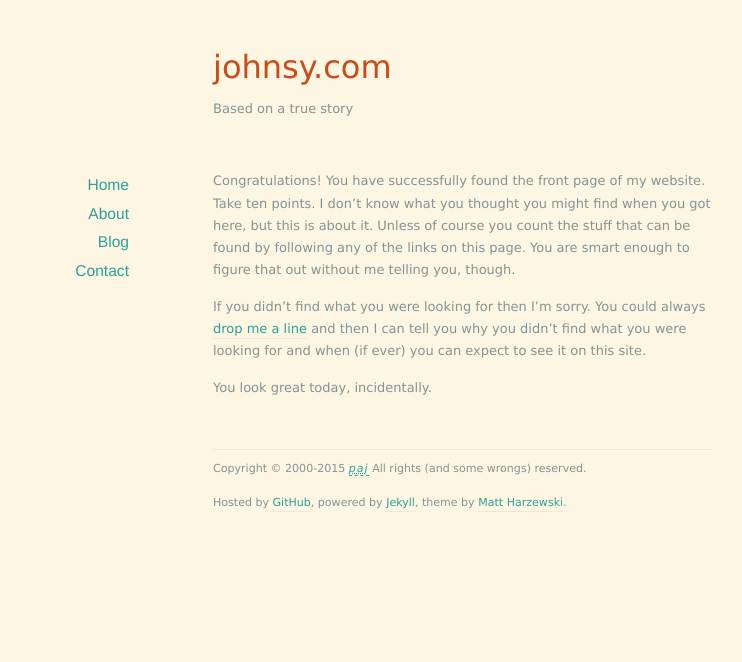
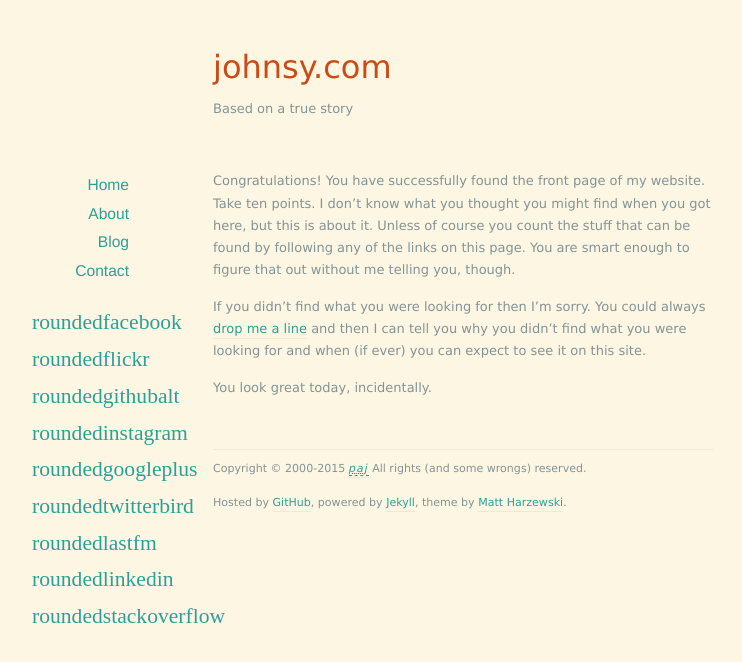
Before and after one commit to johnsyweb/johnsyweb.github.io, a Jekyll site: the page built from index.markdown, in a window 1280 px wide. Shown: the top 662 px of the page, without its empty margins (177-919 px from the left). Built offline with Jekyll 4.4.1, drawn with Linux system fonts in a browser that asks for light colours; nearby versions of some CDN libraries; some web fonts are replaced.

Commit message:
Social Iconography

```diff
--- a/_layouts/default.html
+++ b/_layouts/default.html
@@ -41,6 +41,67 @@
                         <li><a href="/contact">Contact</a></li>
                     </ul>
                 </nav>
+
+
+                <div id="social">
+                    <ul>
+
+                        <li><a href="http://facebook.com/johnsyweb/"
+                                title="johnsyweb on Facebook"
+                                ><span class='symbol'>roundedfacebook</span>
+                            </a>
+                        </li>
+
+                        <li><a href="http://flickr.com/people/johnsyweb/"
+                                title="johnsyweb on Flickr"
+                                ><span class='symbol'>roundedflickr</span>
+                            </a>
+                        </li>
+
+                        <li><a href="http://github.com/johnsyweb/"
+                                title="@johnsyweb on GitHub"
+                                ><span class='symbol'>roundedgithubalt</span>
+                            </a>
+                        </li>
+
+                        <li><a href="http://instagram.com/johnsyweb/"
+                                title="@johnsyweb on Instagram"
+                                ><span class='symbol'>roundedinstagram</span>
+                            </a>
+                        </li>
+
+                        <li><a href="https://plus.google.com/u/0/+PeteJohns/"
+                                title="johnsyweb on Google+"
+                                ><span class='symbol'>roundedgoogleplus</span>
+                            </a>
+                        </li>
+
+                        <li><a href="http://twitter.com/johnsyweb/"
+                                title="@johnsyweb on Twitter"
+                                ><span class='symbol'>roundedtwitterbird</span>
+                            </a>
+                        </li>
+
+                        <li><a href="http://last.fm/user/johnsyweb/"
+                                title="johnsyweb on Last.fm"
+                                ><span class='symbol'>roundedlastfm</span>
+                            </a>
+                        </li>
+
+                        <li><a href="http://au.linkedin.com/in/johnsyweb"
+                                title="johnsyweb on LinkedIn"
+                                ><span class='symbol'>roundedlinkedin</span>
+                            </a>
+                        </li>
+
+                        <li><a href="http://stackoverflow.com/users/78845/johnsyweb"
+                                title="johnsyweb on StackOverflow"
+                                ><span class='symbol'>roundedstackoverflow</span>
+                            </a>
+                        </li>
+
+                    </ul>
+                </div>
             </div>
 
             <div id="content">
--- a/assets/css/style.css
+++ b/assets/css/style.css
@@ -166,7 +166,15 @@
 	font-size: 1.0em;
 }
 
+#social {
+    padding-left: 25px;
+    text-align: center;
+}
 
+#social li {
+    display: inline;
+    font-size: large;
+}
 
 /*** Posts ***/
 article {
@@ -253,37 +261,28 @@
 
 }
 
-
-
-/*** Icons ***/
 @font-face {
-  font-family: 'solarthemeicons';
-  src: url('../fonts/solarthemeicons.eot');
-  src: url('../fonts/solarthemeicons.eot#iefix') format('embedded-opentype'),
-       url('../fonts/solarthemeicons.woff') format('woff'),
-       url('../fonts/solarthemeicons.ttf') format('truetype'),
-       url('../fonts/solarthemeicons.svg#solarthemeicons') format('svg');
-  font-weight: normal;
-  font-style: normal;
+    font-family: 'Mono Social Icons Font';
+    src: url('/assets/fonts/MonoSocialIconsFont-1.10.eot');
+    src: url('/assets/fonts/MonoSocialIconsFont-1.10.eot?#iefix') format('embedded-opentype'),
+         url('/assets/fonts/MonoSocialIconsFont-1.10.woff') format('woff'),
+         url('/assets/fonts/MonoSocialIconsFont-1.10.ttf') format('truetype'),
+         url('/assets/fonts/MonoSocialIconsFont-1.10.svg#MonoSocialIconsFont') format('svg');
+    src: url('/assets/fonts/MonoSocialIconsFont-1.10.ttf') format('truetype');
+    font-weight: normal;
+    font-style: normal;
 }
 
-[class^="icon-"]:before, [class*=" icon-"]:before {
-  font-family: "solarthemeicons";
-  font-style: normal;
-  font-weight: normal;
-  speak: none;
-  display: inline-block;
-  text-decoration: inherit;
-  width: 1em;
-  margin-right: .2em;
-  text-align: center;
-  font-variant: normal;
-  text-transform: none;
-  line-height: 1.7;
+.symbol, a.symbol:before {
+    font-family: 'Mono Social Icons Font';
+    -webkit-text-rendering: optimizeLegibility;
+    -moz-text-rendering: optimizeLegibility;
+    -ms-text-rendering: optimizeLegibility;
+    -o-text-rendering: optimizeLegibility;
+    text-rendering: optimizeLegibility;
+    -webkit-font-smoothing: antialiased;
+    -moz-font-smoothing: antialiased;
+    -ms-font-smoothing: antialiased;
+    -o-font-smoothing: antialiased;
+    font-smoothing: antialiased;
 }
-
-.icon-sun:before { content: '\e801'; }
-.icon-anchor:before { content: '\e800'; }
-.icon-anchor {
-	font-size: 65%;
-}
```
